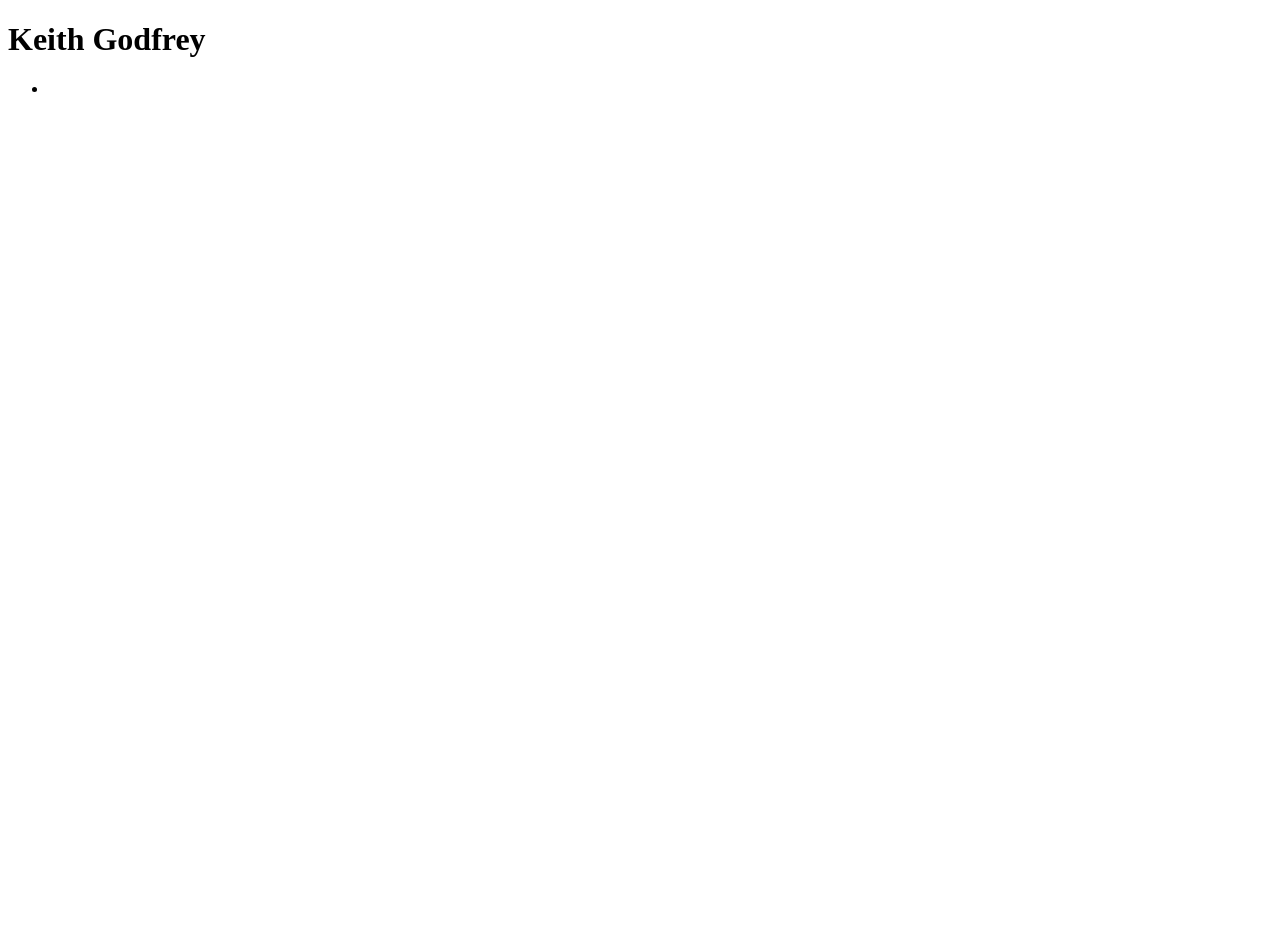
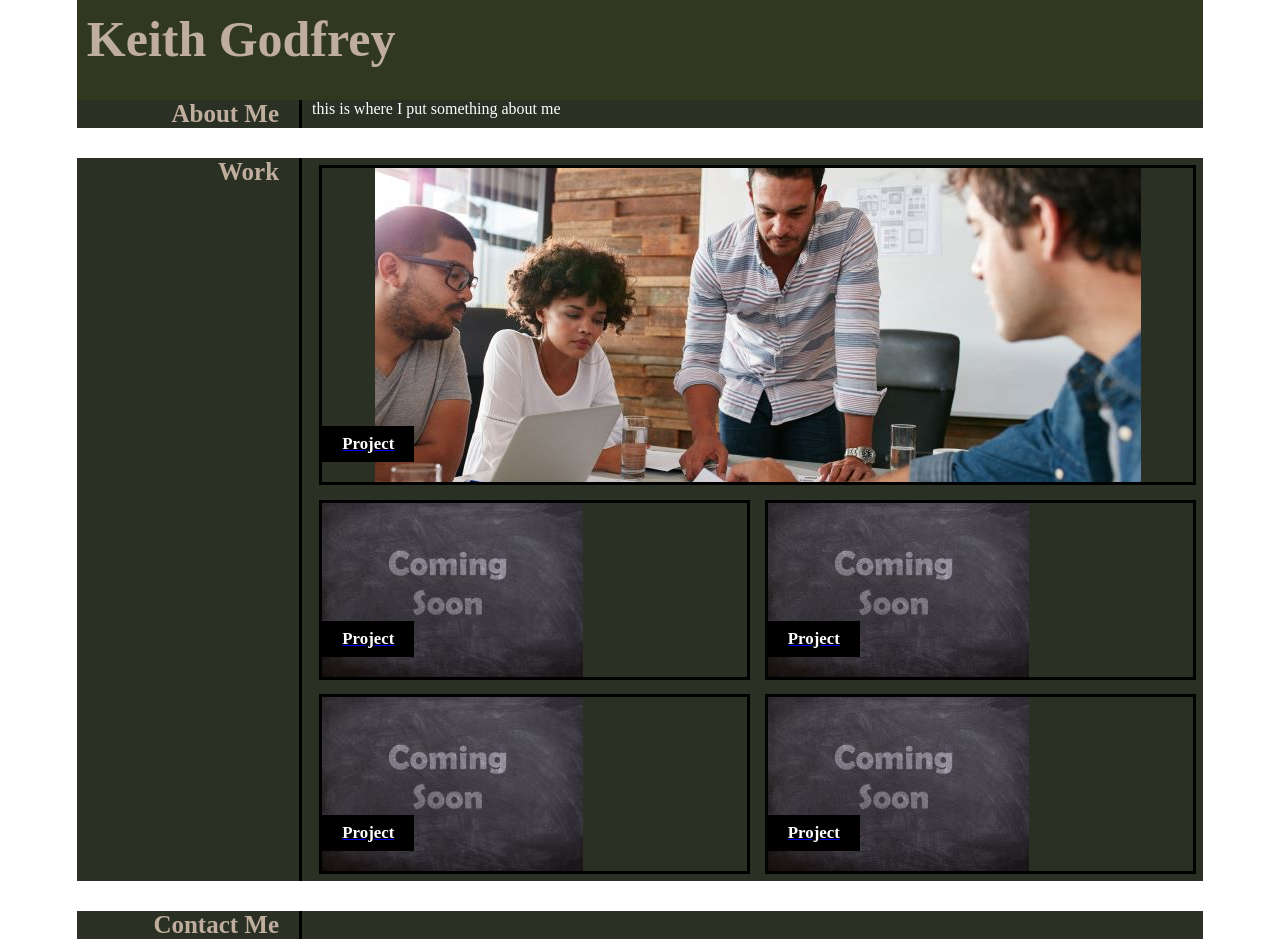
Before and after one commit to Keith-Godfrey/CSS-Portfolio, a plain HTML site: page index.html in a window 1280 px wide. Before the commit the page ends 800 px from the top, so only its background shows below. Drawn offline with Linux system fonts and the light colour scheme.

Commit message:
added images

```diff
--- a/assets/style.css
+++ /dev/null
@@ -1,27 +0,0 @@
-* {
-    box-sizing: border-box;
-    padding: 0%;
-    margin: 0%;
-}
-
-body {
-    background-color: black;
-}
-
-/*Header Area*/
-.header h1 {
-    display: inline-block;
-    font-size: 48px;
-}
-
-header h1 .aboutme {
-    color: rgb(247, 181, 83);
-}
-
-.header nav {
-    padding-top: 15px;
-    margin-right: 20px;
-    float: right;
-    font-family: 'Gill Sans', 'Gill Sans MT', Calibri, 'Trebuchet MS', sans-serif;
-    font-size: 20px;
-}
--- /dev/null
+++ b/assets/styles.css
@@ -0,0 +1,88 @@
+* {
+    margin: 0;
+    padding: 0;
+    box-sizing: border-box;
+}
+p {
+    color: #FFF;
+}
+
+header {
+    max-width: 88%;
+    margin: 0 auto;
+    height: 100px;
+    background-color: #30381F;
+    color: #BFAE9D;
+    font-size: 25px;
+    padding-left: 10px;
+    padding-top: 10px;
+}
+
+main {
+    max-width: 88%;
+    margin: 0 auto;
+}
+
+section {
+    display: flex;
+    justify-content: space-between;
+    flex-wrap: wrap;
+    margin-bottom: 30px;
+    background-color: #2A3024;
+
+}
+
+section>h2 {
+    flex-basis: 20%;
+    text-align: right;
+    padding-right: 20px;
+    border-right: 3px solid black;
+    font-size: 25px;
+    color: #BFAE9D;
+}
+
+section>div {
+    flex-basis: 80%;
+    padding-left: 10px;
+}
+
+.work-container {
+    display: flex;
+    flex-wrap: wrap;
+    justify-content: center;
+}
+
+.project {
+    border: 3px solid black;
+    height: 180px;
+    margin: 0.5em;
+    font-size: 0.9rem;
+    flex-basis: calc(50% - 1em);
+    display: flex;
+    align-items: flex-end;
+    padding-bottom: 20px;
+}
+
+.project:first-child {
+    height: 320px;
+    flex-basis: 100%;
+}
+
+.project div {
+    padding: 8px 20px;
+    background-color: black;
+    color: white;
+
+}
+
+.horiseon {
+    background-image: url(./horiseon3.jpg);
+    background-repeat: no-repeat;
+    background-position:center;
+}
+
+.project-img {
+    background-image: url(./chalkboard2.jpg);
+    background-repeat: no-repeat;
+    background-attachment:scroll
+    background-size:
--- a/index.html
+++ b/index.html
@@ -1,23 +1,60 @@
 <!DOCTYPE html>
 <html lang="en">
+
 <head>
-    <meta charset="UTF-8">
-    <meta name="viewport" content="width=device-width, initial-scale=1.0">
-    <title>Document</title>
+  <meta charset="UTF-8">
+  <meta name="viewport" content="width=device-width, initial-scale=1.0">
+  <link rel="stylesheet" href="./assets/styles.css">
+  <title>Document</title>
 </head>
 
 <body>
-<!-- Site Header -->
-    <header class="header">
-        <h1>Keith Godfrey</h1>
-        <nav>
-            <ul>
-                <li>
+  <header class="header">
+    <h1>Keith Godfrey</h1>
+  </header>
 
-                </li>
+  <main>
+    <section>
+      <h2>About Me</h2>
+      <div>
+        <p>this is where I put something about me</p>
+      </div>
+    </section>
+    <section>
+      <h2>Work</h2>
+      <div class="work-container">
+        <a href="#" class="project horiseon">
+          <div>
+            <h3>Project</h3>
+          </div>
+        </a>
+        <a href="#" class="project project-img">
+          <div>
+            <h3>Project</h3>
+          </div>
+        </a>
+        <a href="#" class="project project-img">
+          <div>
+            <h3>Project</h3>
+          </div>
+        </a>
+        <a href="#" class="project project-img">
+          <div>
+            <h3>Project</h3>
+          </div>
+        </a>
+        <a href="#" class="project project-img">
+          <div>
+            <h3>Project</h3>
+          </div>
+        </a>
+      </div>
+    </section>
+    <section>
+      <h2>Contact Me</h2>
+      <div></div>
+    </section>
+  </main>
+</body>
 
-            </ul>
-        </nav>
-    </header>
-</body>
 </html>
```
Also changed, not shown: assets/chalkboard.jpg (added), assets/chalkboard2.jpg (added), assets/coming-soon-chalkboard.jpg (added), assets/horiseon2.jpg (added), assets/horiseon3.jpg (added), assets/river-8039447_1280.jpg (deleted), assets/utah.jpg (added), assets/utah2.jpg (added), 1 other file.
